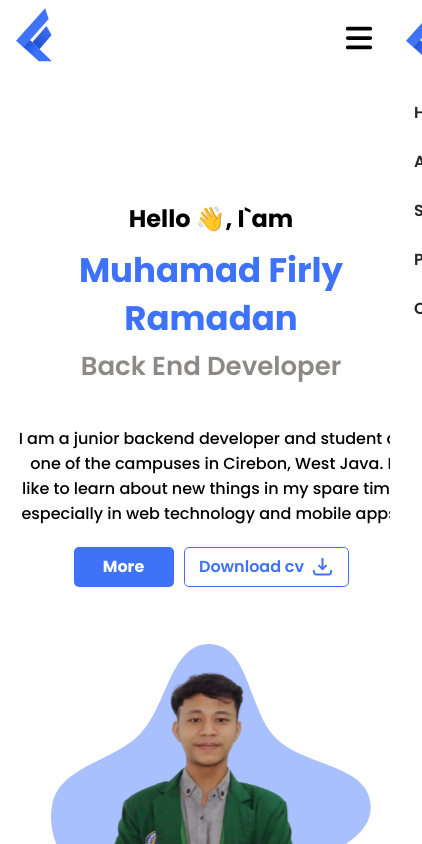
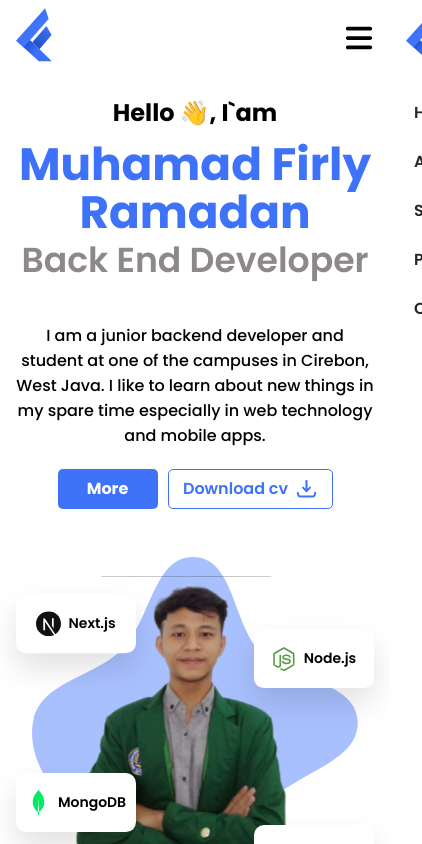
Before and after one commit to mframadann/uts-spa, a React (Create React App) app: page / in a window 390 px wide. Shown: the top 844 px of the page, 422 px wide, since content can reach past the window. Built offline with nearby package versions, Linux system fonts and the light colour scheme.

Commit message:
add responsive design

```diff
--- a/src/components/organisms/Hero.js
+++ b/src/components/organisms/Hero.js
@@ -3,7 +3,7 @@ import {
   DownloadCv,
   Golang,
   HeroImage,
-  MongoWithText,
+  MongoDB,
   Nextjs,
   Nodejs,
 } from "../../assets/svg";
@@ -19,11 +19,11 @@ const Hero = () => {
       image: Nextjs,
     },
     {
-      title: "Mongo DB",
-      isIcon: true,
+      title: "MongoDB",
+      isIcon: false,
       alt: "mongodb",
       position: "mongodb",
-      image: MongoWithText,
+      image: MongoDB,
     },
     {
       title: "Node.js",
--- a/src/styles/globals.css
+++ b/src/styles/globals.css
@@ -164,6 +164,11 @@
   position: absolute;
 }
 
+.tech-stack img {
+  width: 35px;
+  height: 35px;
+}
+
 .next-js {
   top: 18%;
   left: -5%;
@@ -192,24 +197,12 @@
 @keyframes tech-stack {
   0% {
     transform: translateY(0);
-    -webkit-transform: translateY(0);
-    -moz-transform: translateY(0);
-    -ms-transform: translateY(0);
-    -o-transform: translateY(0);
   }
   50% {
     transform: translateY(-25%);
-    -webkit-transform: translateY(-25%);
-    -moz-transform: translateY(-25%);
-    -ms-transform: translateY(-25%);
-    -o-transform: translateY(-25%);
   }
   100% {
     transform: translateY(0);
-    -webkit-transform: translateY(0);
-    -moz-transform: translateY(0);
-    -ms-transform: translateY(0);
-    -o-transform: translateY(0);
   }
 }
 
@@ -573,7 +566,7 @@
   color: #262626;
 }
 
-@media only screen and (max-width: 900px) {
+@media screen and (max-width: 640px) {
   .navbar {
     /* padding: 0.5rem 1rem 0.5rem 1rem; */
     width: 100%;
@@ -600,18 +593,18 @@
 
   .hero {
     width: 100%;
-    max-width: fit-content;
-    height: auto;
+    max-width: 390pt;
+    border: 15px;
+    padding: 1rem;
+    box-sizing: border-box;
     display: flex;
     flex-direction: column;
     align-items: center;
     justify-content: center;
-    margin-top: 5rem;
-    padding: 0pt;
+    gap: 2rem;
   }
 
   .identity {
-    width: 100%;
     display: flex;
     flex-direction: column;
     align-items: center;
@@ -624,11 +617,11 @@
   }
 
   .job-desk h1 {
-    font-size: 34px;
+    font-size: 34pt;
   }
 
   .job-desk span {
-    font-size: 26px;
+    font-size: 26pt;
   }
 
   .button-wrapper {
@@ -637,17 +630,58 @@
     justify-content: center;
   }
 
-  .main-layouts {
-    padding: 1rem;
-    max-width: 400px;
-    height: auto;
+  .skill-image-box img {
+    max-width: 100%;
   }
 
-  .tech-stack-box {
-    display: none;
+  .skill-image-box {
+    box-sizing: border-box;
+    padding: 1rem;
   }
 
-  .skill-image-box img {
-    max-width: 20rem;
+  .tech-stack {
+    width: 120px;
+    height: 59px;
+    display: flex;
+    justify-content: center;
+    font-size: 14px;
+    font-weight: 600;
+    align-items: center;
+    gap: 7px;
+    border-radius: 10px;
+    box-shadow: 0 15px 30px rgba(0, 0, 0, 0.118);
+    background-color: white;
+    z-index: 40;
+    position: absolute;
+  }
+
+  .tech-stack img {
+    width: 25px;
+    height: 25px;
+  }
+
+  .next-js {
+    top: 18%;
+    left: 0;
+    animation: tech-stack 5s linear infinite;
+    -webkit-animation: tech-stack 4s linear infinite;
+  }
+  .mongodb {
+    bottom: 18%;
+    left: 0;
+    animation: tech-stack 3s linear infinite;
+    -webkit-animation: tech-stack 3s linear infinite;
+  }
+  .node-js {
+    top: 26%;
+    right: 0;
+    animation: tech-stack 7s linear infinite;
+    -webkit-animation: tech-stack 7s linear infinite;
+  }
+  .golang {
+    bottom: 3%;
+    right: 0;
+    animation: tech-stack 5s linear infinite;
+    -webkit-animation: tech-stack 2s linear infinite;
   }
 }
```
